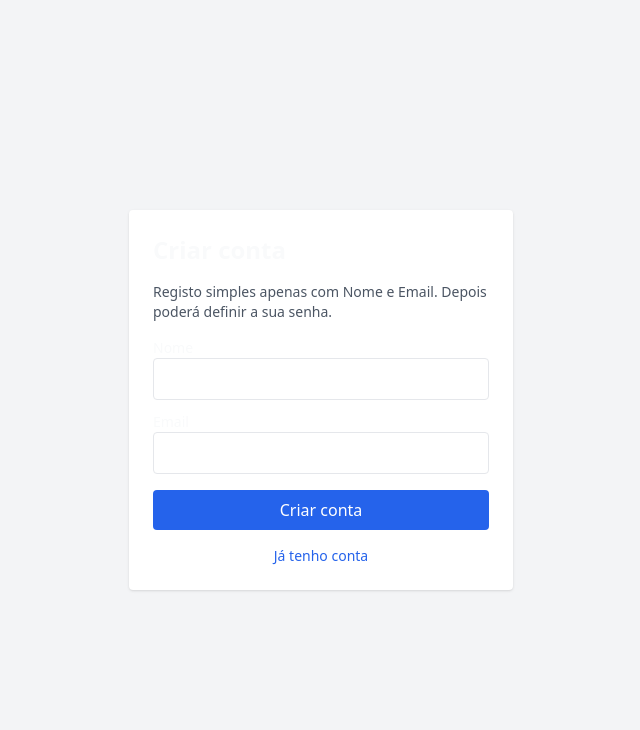
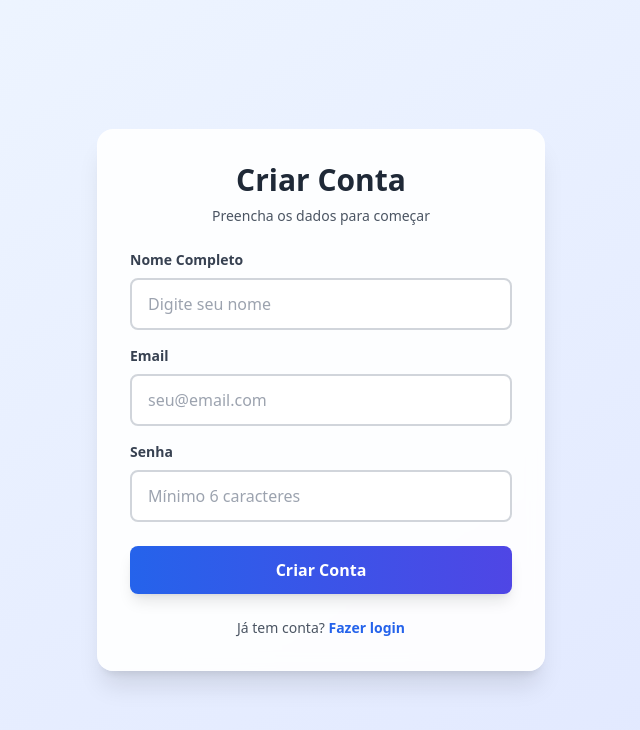
Before and after one commit to dan-c-alves/crm-vendas-fotovoltaicas, a Next.js app in the folder frontend/: page /register in a window 1280 px wide. Shown: the top 730 px of the page, without its empty margins (319-959 px from the left). Built offline with nearby package versions, Linux system fonts and the light colour scheme.

Commit message:
feat(frontend): improve login and register UI with better design and password field

```diff
--- a/frontend/src/app/login/page.tsx
+++ b/frontend/src/app/login/page.tsx
@@ -33,19 +33,49 @@ function LoginInner() {
   }
 
   return (
-    <div className="min-h-screen flex items-center justify-center bg-gray-100 p-4">
-      <form onSubmit={onSubmit} className="bg-white shadow rounded p-6 w-full max-w-sm">
-        <h1 className="text-2xl font-semibold mb-4">Entrar</h1>
-        <p className="text-sm text-gray-600 mb-4">Use o seu email ou username e a sua senha.</p>
-        <label className="block text-sm font-medium">Email ou Username</label>
-        <input className="w-full border rounded px-3 py-2 mb-3" value={identifier} onChange={(e) => setIdentifier(e.target.value)} required />
-        <label className="block text-sm font-medium">Senha</label>
-        <input className="w-full border rounded px-3 py-2 mb-4" type="password" value={password} onChange={(e) => setPassword(e.target.value)} required />
-        <button disabled={loading} className="w-full bg-blue-600 text-white py-2 rounded hover:bg-blue-700 disabled:opacity-50">
+    <div className="min-h-screen flex items-center justify-center bg-gradient-to-br from-blue-50 to-indigo-100 p-4">
+      <form onSubmit={onSubmit} className="bg-white/90 backdrop-blur shadow-xl rounded-2xl p-8 w-full max-w-md border border-white/20">
+        <div className="text-center mb-6">
+          <h1 className="text-3xl font-bold text-gray-800 mb-2">Bem-vindo</h1>
+          <p className="text-sm text-gray-600">Faça login para continuar</p>
+        </div>
+
+        <div className="space-y-4">
+          <div>
+            <label className="block text-sm font-semibold text-gray-700 mb-2">Email</label>
+            <input
+              className="w-full border-2 border-gray-300 rounded-lg px-4 py-3 text-gray-800 placeholder-gray-400 focus:border-blue-500 focus:ring-2 focus:ring-blue-200 transition-all"
+              type="email"
+              placeholder="seu@email.com"
+              value={identifier}
+              onChange={(e) => setIdentifier(e.target.value)}
+              required
+            />
+          </div>
+
+          <div>
+            <label className="block text-sm font-semibold text-gray-700 mb-2">Senha</label>
+            <input
+              className="w-full border-2 border-gray-300 rounded-lg px-4 py-3 text-gray-800 placeholder-gray-400 focus:border-blue-500 focus:ring-2 focus:ring-blue-200 transition-all"
+              type="password"
+              placeholder="Digite sua senha"
+              value={password}
+              onChange={(e) => setPassword(e.target.value)}
+              required
+            />
+          </div>
+        </div>
+
+        <button
+          disabled={loading}
+          className="w-full mt-6 bg-gradient-to-r from-blue-600 to-indigo-600 text-white font-semibold py-3 rounded-lg hover:from-blue-700 hover:to-indigo-700 disabled:opacity-50 disabled:cursor-not-allowed transition-all shadow-lg hover:shadow-xl transform hover:-translate-y-0.5"
+        >
           {loading ? 'Entrando...' : 'Entrar'}
         </button>
-        <div className="text-sm mt-4 text-center">
-          <a href="/register" className="text-blue-600 hover:underline">Criar conta</a>
+
+        <div className="text-sm mt-6 text-center">
+          <span className="text-gray-600">Não tem conta? </span>
+          <a href="/register" className="text-blue-600 font-semibold hover:underline">Criar conta</a>
         </div>
       </form>
     </div>
--- a/frontend/src/app/register/page.tsx
+++ b/frontend/src/app/register/page.tsx
@@ -7,22 +7,27 @@ import toast from 'react-hot-toast'
 export default function RegisterPage() {
   const [nome, setNome] = useState('')
   const [email, setEmail] = useState('')
+  const [senha, setSenha] = useState('')
   const [loading, setLoading] = useState(false)
   const router = useRouter()
 
   const onSubmit = async (e: React.FormEvent) => {
     e.preventDefault()
+    if (senha.length < 6) {
+      toast.error('A senha deve ter pelo menos 6 caracteres')
+      return
+    }
     setLoading(true)
     try {
       const res = await fetch('/api/auth/register', {
         method: 'POST',
         headers: { 'Content-Type': 'application/json' },
-        body: JSON.stringify({ nome, email })
+        body: JSON.stringify({ nome, email, senha })
       })
       const data = await res.json()
       if (!res.ok) throw new Error(data?.error || 'Falha no registo')
-      toast.success('Conta criada com sucesso')
-      router.replace('/settings')
+      toast.success('Conta criada com sucesso! Faça login.')
+      router.replace('/login')
     } catch (err: any) {
       toast.error(err.message || 'Erro no registo')
     } finally {
@@ -31,19 +36,61 @@ export default function RegisterPage() {
   }
 
   return (
-    <div className="min-h-screen flex items-center justify-center bg-gray-100 p-4">
-      <form onSubmit={onSubmit} className="bg-white shadow rounded p-6 w-full max-w-sm">
-        <h1 className="text-2xl font-semibold mb-4">Criar conta</h1>
-        <p className="text-sm text-gray-600 mb-4">Registo simples apenas com Nome e Email. Depois poderá definir a sua senha.</p>
-        <label className="block text-sm font-medium">Nome</label>
-        <input className="w-full border rounded px-3 py-2 mb-3" value={nome} onChange={(e) => setNome(e.target.value)} required />
-        <label className="block text-sm font-medium">Email</label>
-        <input className="w-full border rounded px-3 py-2 mb-4" type="email" value={email} onChange={(e) => setEmail(e.target.value)} required />
-        <button disabled={loading} className="w-full bg-blue-600 text-white py-2 rounded hover:bg-blue-700 disabled:opacity-50">
-          {loading ? 'A criar...' : 'Criar conta'}
+    <div className="min-h-screen flex items-center justify-center bg-gradient-to-br from-blue-50 to-indigo-100 p-4">
+      <form onSubmit={onSubmit} className="bg-white/90 backdrop-blur shadow-xl rounded-2xl p-8 w-full max-w-md border border-white/20">
+        <div className="text-center mb-6">
+          <h1 className="text-3xl font-bold text-gray-800 mb-2">Criar Conta</h1>
+          <p className="text-sm text-gray-600">Preencha os dados para começar</p>
+        </div>
+
+        <div className="space-y-4">
+          <div>
+            <label className="block text-sm font-semibold text-gray-700 mb-2">Nome Completo</label>
+            <input
+              className="w-full border-2 border-gray-300 rounded-lg px-4 py-3 text-gray-800 placeholder-gray-400 focus:border-blue-500 focus:ring-2 focus:ring-blue-200 transition-all"
+              placeholder="Digite seu nome"
+              value={nome}
+              onChange={(e) => setNome(e.target.value)}
+              required
+            />
+          </div>
+
+          <div>
+            <label className="block text-sm font-semibold text-gray-700 mb-2">Email</label>
+            <input
+              className="w-full border-2 border-gray-300 rounded-lg px-4 py-3 text-gray-800 placeholder-gray-400 focus:border-blue-500 focus:ring-2 focus:ring-blue-200 transition-all"
+              type="email"
+              placeholder="seu@email.com"
+              value={email}
+              onChange={(e) => setEmail(e.target.value)}
+              required
+            />
+          </div>
+
+          <div>
+            <label className="block text-sm font-semibold text-gray-700 mb-2">Senha</label>
+            <input
+              className="w-full border-2 border-gray-300 rounded-lg px-4 py-3 text-gray-800 placeholder-gray-400 focus:border-blue-500 focus:ring-2 focus:ring-blue-200 transition-all"
+              type="password"
+              placeholder="Mínimo 6 caracteres"
+              value={senha}
+              onChange={(e) => setSenha(e.target.value)}
+              required
+              minLength={6}
+            />
+          </div>
+        </div>
+
+        <button
+          disabled={loading}
+          className="w-full mt-6 bg-gradient-to-r from-blue-600 to-indigo-600 text-white font-semibold py-3 rounded-lg hover:from-blue-700 hover:to-indigo-700 disabled:opacity-50 disabled:cursor-not-allowed transition-all shadow-lg hover:shadow-xl transform hover:-translate-y-0.5"
+        >
+          {loading ? 'Criando conta...' : 'Criar Conta'}
         </button>
-        <div className="text-sm mt-4 text-center">
-          <a href="/login" className="text-blue-600 hover:underline">Já tenho conta</a>
+
+        <div className="text-sm mt-6 text-center">
+          <span className="text-gray-600">Já tem conta? </span>
+          <a href="/login" className="text-blue-600 font-semibold hover:underline">Fazer login</a>
         </div>
       </form>
     </div>
```
